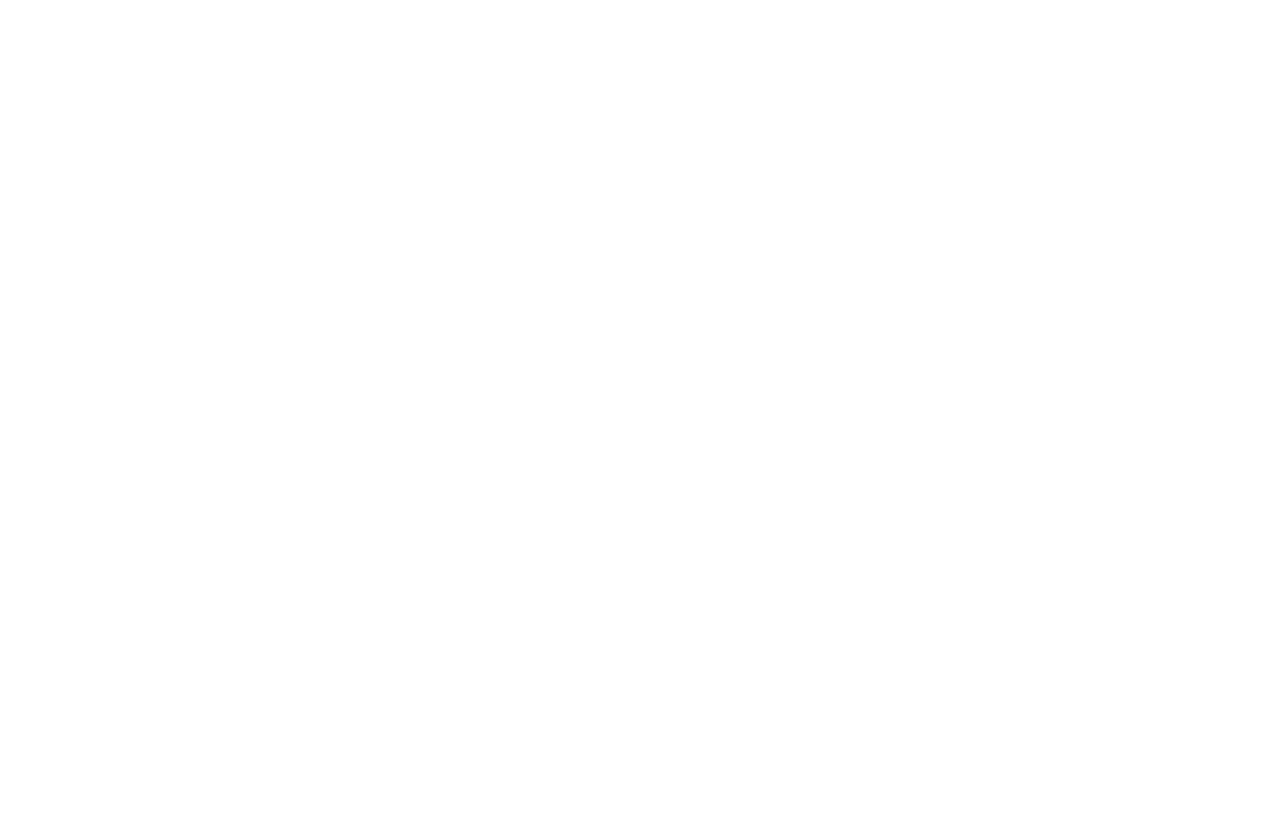
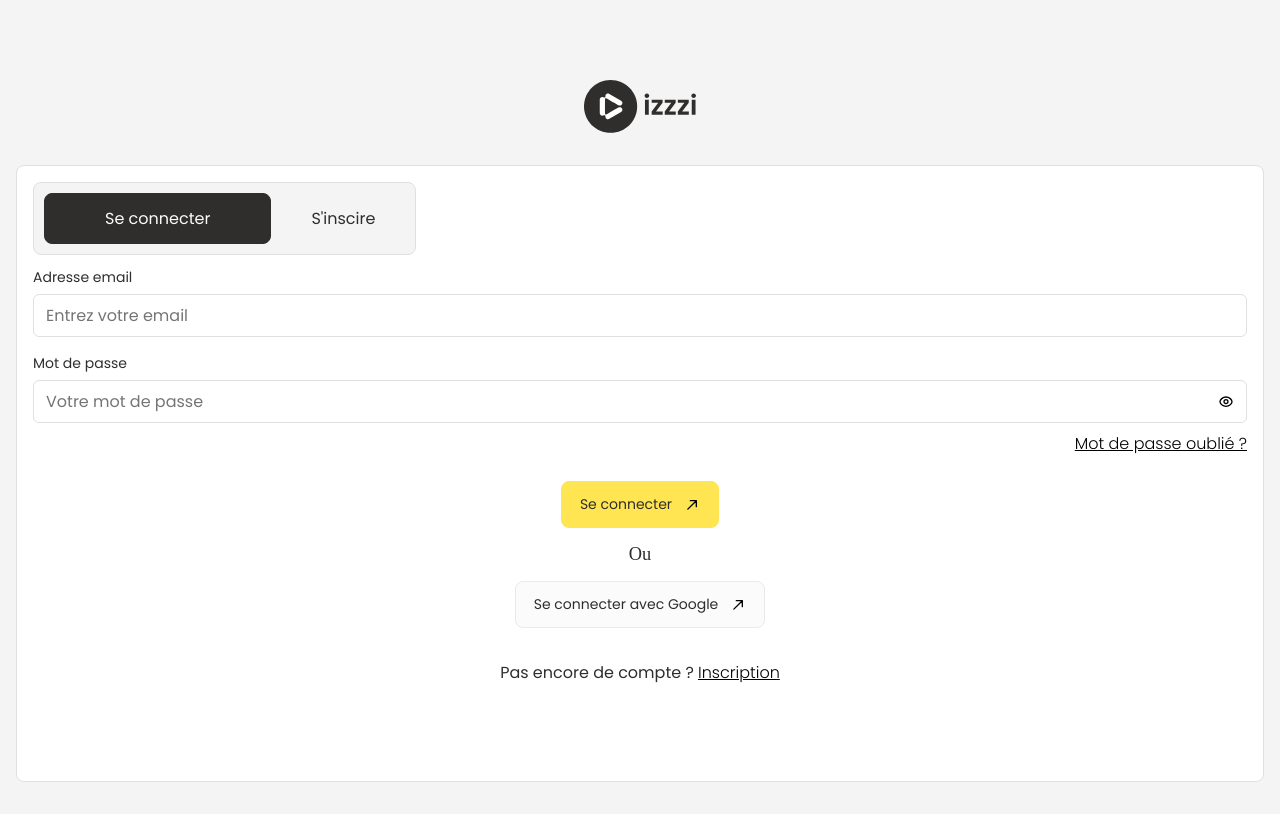
Before and after one commit to Karamelooo/ESGI-IZZZI, a Vue app in the folder front/: page /login in a window 1280 px wide. Before the commit this address had no page. Shown: the top 814 px of the page. Built offline with nearby package versions, Linux system fonts and the light colour scheme; a web font is replaced by a local one.

Commit message:
feat: add signup and signin view in login page

```diff
--- a/front/src/assets/css/main.css
+++ b/front/src/assets/css/main.css
@@ -19,6 +19,8 @@
 
   /* Colors */
   --dark-orange: #f26103;
+  --white: #fff;
+  --black: #000;
 }
 
 *,
@@ -34,6 +36,7 @@ body {
   height: 100%;
   width: 100%;
   color: var(--gray-100);
+  background-color: var(--gray-5);
   font-family: 'Poppins', sans-serif;
 }
 
@@ -66,3 +69,12 @@ svg {
   max-width: 100%;
   height: auto;
 }
+
+a,
+a:visited,
+a:hover,
+a:active {
+  color: var(--black);
+  text-decoration: underline;
+  font-weight: 300;
+}
--- /dev/null
+++ b/front/src/components/base/Container.vue
@@ -0,0 +1,16 @@
+<script setup lang="ts"></script>
+
+<template>
+  <div class="container"><slot></slot></div>
+</template>
+
+<style>
+.container {
+  border: 1px solid var(--gray-15);
+  border-radius: 8px;
+  padding: 1rem;
+  padding-bottom: 4rem;
+  background-color: var(--white);
+  margin: 0 1rem;
+}
+</style>
--- /dev/null
+++ b/front/src/components/page/Signin.vue
@@ -0,0 +1,40 @@
+<script setup lang="ts">
+import Input from '../../components/base/Input.vue';
+import Button from '../../components/base/Button.vue';
+import { ref } from 'vue';
+const emailInput = ref('');
+const passwordInput = ref('');
+
+</script>
+
+<template>
+<form>
+    <Input
+      v-model="emailInput"
+      type="text"
+      label="Adresse email"
+      name="email"
+      placeholder="Entrez votre email"
+      :required="false"
+    />
+    <Input
+      v-model="passwordInput"
+      type="password"
+      label="Mot de passe"
+      name="password"
+      placeholder="Votre mot de passe"
+      :required="false"
+    />
+    </form>
+    <a href="#">Mot de passe oublié ?</a>
+    <br></br>
+    <Button size="small" icon="Arrow" iconPosition="right">Se connecter</Button>
+    <div class="login-separator">Ou</div>
+    <!-- TODO: implémenter bouton widget Google -->
+    <Button size="small" icon="Arrow" variant="neutral" iconPosition="right">Se connecter avec Google</Button>
+    <p class="no-account">Pas encore de compte ? <a href="#">Inscription</a></p>
+</template>
+
+<style>
+
+</style>
--- /dev/null
+++ b/front/src/components/page/Signup.vue
@@ -0,0 +1,57 @@
+<script setup lang="ts">
+import Input from '../../components/base/Input.vue';
+import Button from '../../components/base/Button.vue';
+import { ref } from 'vue';
+const emailInput = ref('');
+const passwordInput = ref('');
+const lastnameInput = ref('');
+const firstnameInput = ref('');
+
+</script>
+
+<template>
+<form>
+    <Input
+      v-model="emailInput"
+      type="text"
+      label="Adresse email"
+      name="email"
+      placeholder="Entrez votre email"
+      :required="false"
+    />
+    <Input
+      v-model="lastnameInput"
+      type="text"
+      label="Nom"
+      name="lastname"
+      placeholder="Entrez votre nom"
+      :required="false"
+    />
+    <Input
+      v-model="firstnameInput"
+      type="text"
+      label="Nom"
+      name="firstname"
+      placeholder="Entrez votre prénom"
+      :required="false"
+    />
+    <Input
+      v-model="passwordInput"
+      type="password"
+      label="Mot de passe"
+      name="password"
+      placeholder="Votre mot de passe"
+      :required="false"
+    />
+    </form>
+    <a href="#">Mot de passe oublié ?</a>
+    <br></br>
+    <Button size="small" icon="Arrow" iconPosition="right">Créer un compte</Button>
+    <div class="login-separator">Ou</div>
+    <!-- TODO: implémenter bouton widget Google -->
+    <Button size="small" icon="Arrow" variant="neutral" iconPosition="right">Se connecter avec Google</Button>
+    <p class="no-account">Vous avez déjà un compte ? <a href="#">Inscription</a></p>
+</template>
+
+<style>
+</style>
--- a/front/src/router/index.ts
+++ b/front/src/router/index.ts
@@ -1,11 +1,13 @@
 import { createRouter, createWebHistory, type RouteRecordRaw } from 'vue-router';
 
 import Home from '@views/public/Home.vue';
+import Login from '@views/public/Login.vue';
 import UIKit from '@views/utils/UIKit.vue';
 import PageComponents from '@views/utils/PageComponents.vue';
 
 const routes: Array<RouteRecordRaw> = [
   { path: '/', name: 'home', component: Home },
+  { path: '/login', name: 'login', component: Login },
   { path: '/ui-kit', name: 'ui-kit', component: UIKit },
   { path: '/page-components', name: 'page-components', component: PageComponents },
 ];
--- /dev/null
+++ b/front/src/views/public/Login.vue
@@ -0,0 +1,61 @@
+<script lang="ts" setup>
+import Logo from '../../components/base/Logo.vue';
+import { ref } from 'vue';
+import Container from '../../components/base/Container.vue';
+import SwitchPanels from '../../components/layout/SwitchPanels.vue';
+import Signin from '../../components/page/Signin.vue';
+import Signup from '../../components/page/Signup.vue';
+
+const activeTab = ref(0);
+</script>
+
+<template>
+  <main>
+    <Logo />
+    <Container class="login-container">
+      <SwitchTabs v-model="activeTab" :tabs="[{ name: 'Se connecter' }, { name: 'S\'inscire' }]" />
+      <SwitchPanels :activeTab="activeTab">
+        <template #tab-0>
+          <Signin />
+        </template>
+        <template #tab-1>
+          <Signup />
+        </template>
+      </SwitchPanels>
+    </Container>
+  </main>
+</template>
+
+<style>
+.logo {
+  margin: 5rem auto 2rem auto;
+}
+
+.login-container .switch-content {
+  display: flex;
+  flex-direction: column;
+}
+
+.login-container .switch-content a {
+  margin-top: -0.5rem;
+  text-align: right;
+}
+
+.login-container form .input-container {
+  margin-bottom: 1rem;
+}
+
+.login-container button {
+  margin: auto;
+}
+
+.login-container .login-separator {
+  margin: 1rem auto;
+  font-family: 'Mochiy Pop One';
+  font-size: 1.15rem;
+}
+
+.login-container .no-account {
+  margin: 2rem auto;
+}
+</style>
```
